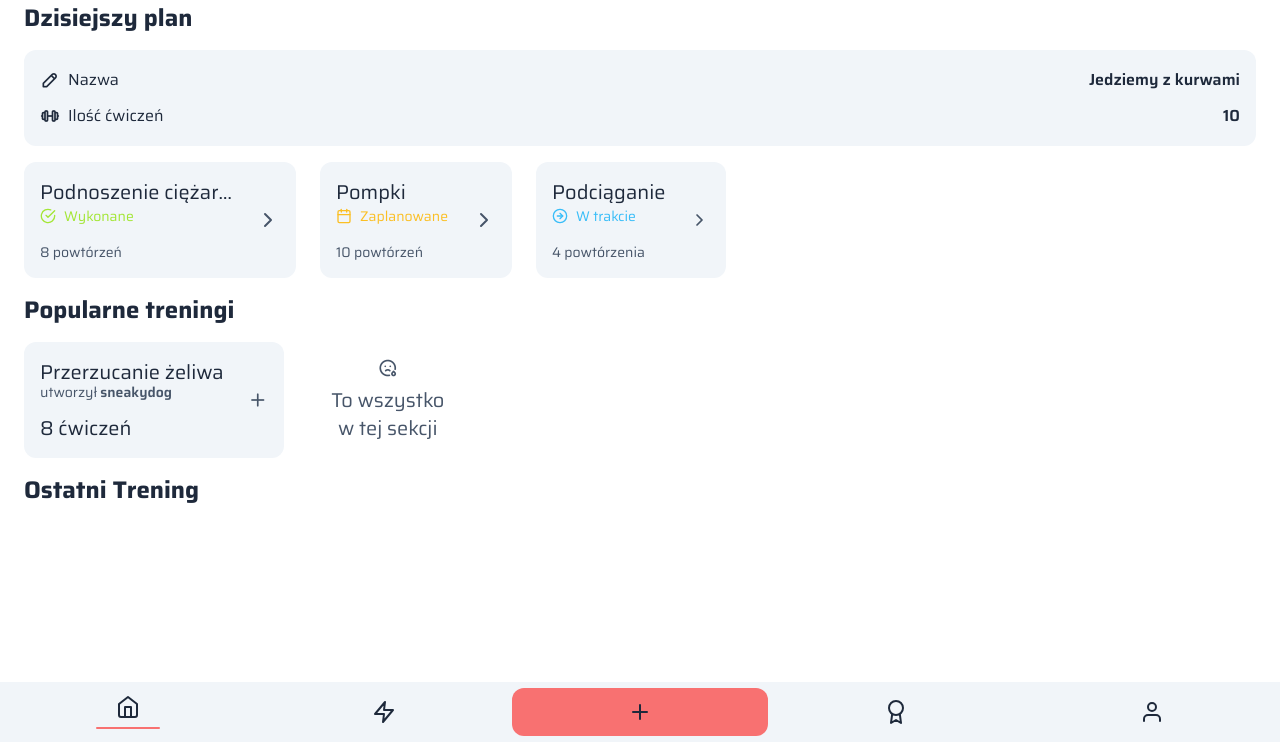
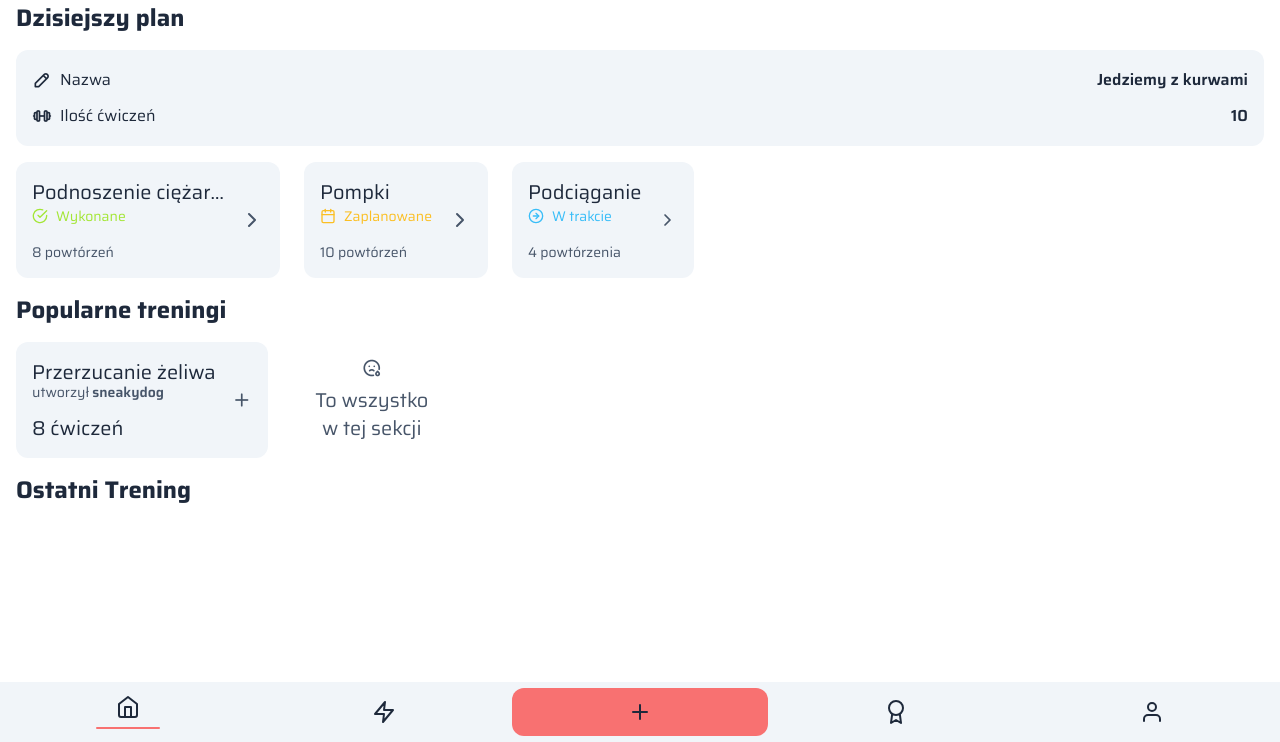
Before and after one commit to dotremilie/wspomagacz, a PHP site: page / in a window 1280 px wide. Shown: the part 58-800 px from the top of the page. Run offline with PHP 8.4, Linux system fonts and the light colour scheme; some libraries are stand-ins or nearby versions.

Commit message:
change padding

```diff
--- a/src/View/Home/index.php
+++ b/src/View/Home/index.php
@@ -4,10 +4,10 @@
 <body class="bg-white dark:bg-slate-900 dark:text-white text-slate-800 mb-20">
 <?php require_once __DIR__ . "/../../../templates/header.php"; ?>
 <div class="flex flex-col justify-center items-center gap-4">
-    <section class="mx-auto pl-6 w-full">
+    <section class="mx-auto pl-4 w-full">
         <div class="text-2xl font-bold mb-4">Dzisiejszy plan</div>
         <div class="">
-            <div class="flex gap-6 pr-6 mb-4">
+            <div class="flex gap-6 overflow-x-scroll overflow-y-hidden pr-4 mb-4">
                 <div class="flex flex-col w-full gap-2 dark:bg-slate-800 bg-slate-100 rounded-xl p-4">
                     <div class="w-full flex items-center justify-between">
                         <div class="flex items-center gap-2">
@@ -29,7 +29,7 @@
                     </div>
                 </div>
             </div>
-            <div class="flex gap-6 overflow-y-scroll pr-6">
+            <div class="flex gap-6 overflow-x-scroll overflow-y-hidden pr-4">
                 <div class="flex items-center dark:bg-slate-800 bg-slate-100 rounded-xl text-xl p-4">
                     <div class="flex flex-col h-full justify-center">
                         <div class="mb-4 truncate max-w-48">
@@ -43,7 +43,7 @@
                             8 powtórzeń
                         </div>
                     </div>
-                    <div class="h-full flex items-center dark:text-slate-400 text-slate-600 pl-6">
+                    <div class="h-full flex items-center dark:text-slate-400 text-slate-600 pl-4">
                         <i data-feather="chevron-right"></i>
                     </div>
                 </div>
@@ -60,7 +60,7 @@
                             10 powtórzeń
                         </div>
                     </div>
-                    <div class="h-full flex items-center dark:text-slate-400 text-slate-600 pl-6">
+                    <div class="h-full flex items-center dark:text-slate-400 text-slate-600 pl-4">
                         <i data-feather="chevron-right"></i>
                     </div>
                 </div>
@@ -77,13 +77,13 @@
                             4 powtórzenia
                         </div>
                     </div>
-                    <div class="h-full flex items-center dark:text-slate-400 text-slate-600 pl-6">
+                    <div class="h-full flex items-center dark:text-slate-400 text-slate-600 pl-4">
                         <i class="ti ti-chevron-right"></i>
                     </div>
                 </div>
             </div>
         </div>
-        <div class="hidden w-full pr-6">
+        <div class="hidden w-full pr-4">
             <div class="text-xl w-full flex flex-col gap-4 p-6 text-center dark:bg-slate-800 bg-slate-100 rounded-xl">
                 Nie zaplanowałeś na dzisiaj żadnych treningów. Czy chcesz rozpocząć nowy trening?
                 <a href="/training"
@@ -93,9 +93,9 @@
             </div>
         </div>
     </section>
-    <section class="mx-auto pl-6 w-full">
+    <section class="mx-auto pl-4 w-full">
         <div class="text-2xl font-bold mb-4">Popularne treningi</div>
-        <div class="flex gap-6 overflow-y-scroll pr-6">
+        <div class="flex gap-6 overflow-y-scroll pr-4">
             <div class="flex items-center dark:bg-slate-800 bg-slate-100 rounded-xl text-xl p-4">
                 <div class="flex flex-col h-full leading-none justify-center">
                     <div class="mb-4 truncate max-w-48">
@@ -106,7 +106,7 @@
                     </div>
                     8 ćwiczeń
                 </div>
-                <div class="h-full flex items-center dark:text-slate-400 text-slate-600 pl-6">
+                <div class="h-full flex items-center dark:text-slate-400 text-slate-600 pl-4">
                     <i class="ti ti-plus"></i>
                 </div>
             </div>
@@ -117,7 +117,7 @@
                 </div>
             </div>
     </section>
-    <section class="mx-auto px-6 w-full">
+    <section class="mx-auto px-4 w-full">
         <h2 class="text-2xl font-bold mb-4">Ostatni Trening</h2>
     </section>
 </div>
```
